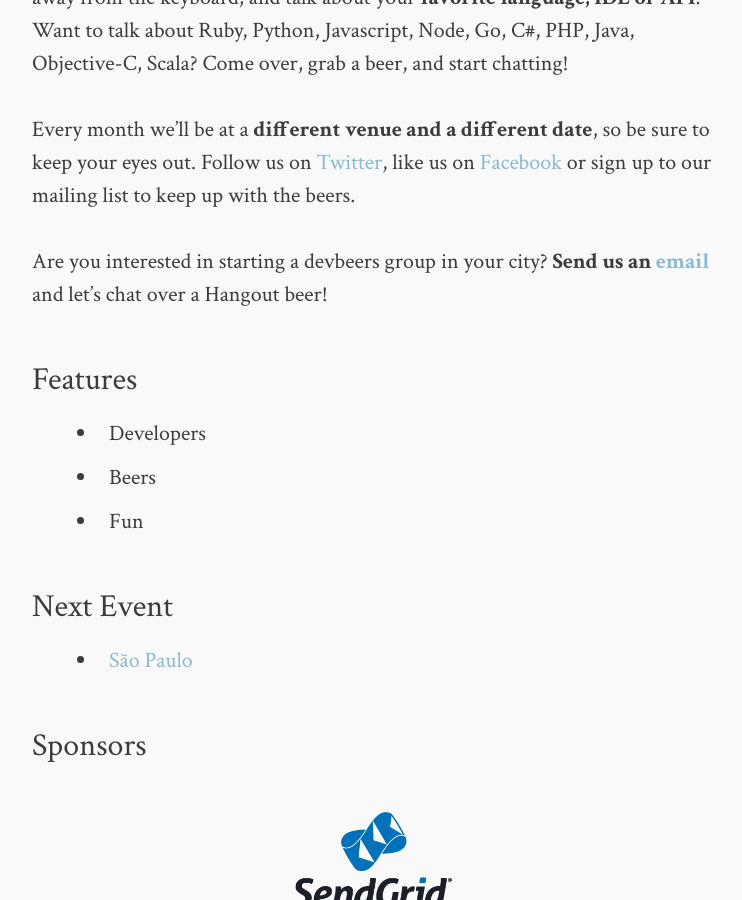
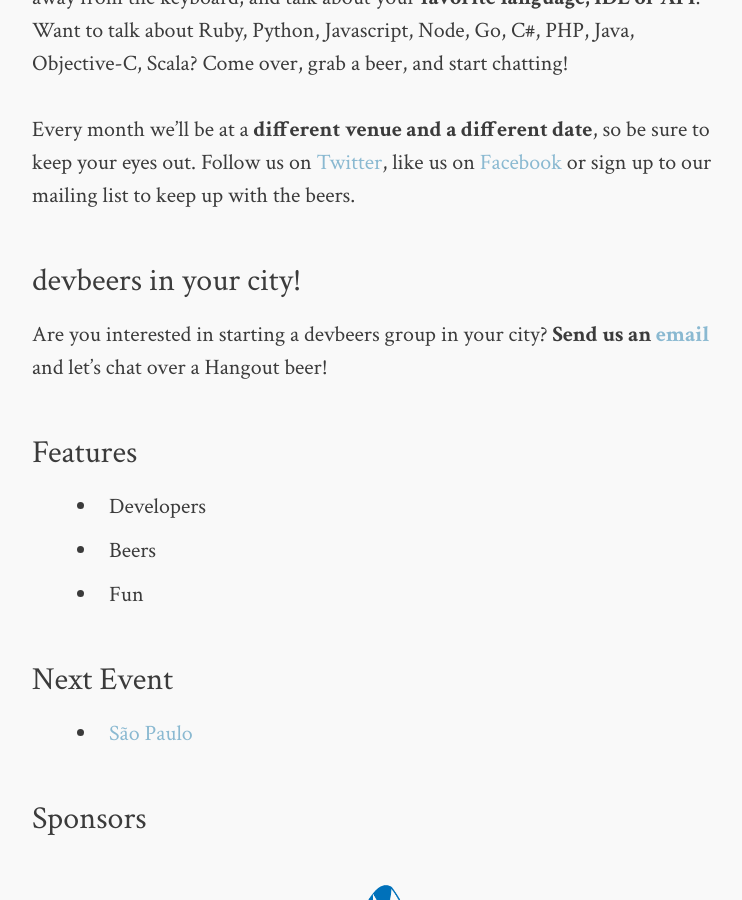
Before and after one commit to devbeers/devbeers.github.io, a Jekyll site: the page built from index.md, in a window 1280 px wide and 900 px high, scrolled down 950 px. Shown: the whole window, without its empty margins (268-1010 px from the left). Built offline with Jekyll 4.4.1, drawn with Linux system fonts in a browser that asks for light colours; comment, search, counter and statistics services are not loaded.

Commit message:
Update index.md

```diff
--- a/index.md
+++ b/index.md
@@ -13,6 +13,8 @@
 devbeers is an __awesome__ event for __developers__ to __drink beer__, get some time away from the keyboard, and talk about your __favorite language, IDE or API__. Want to talk about Ruby, Python, Javascript, Node, Go, C#, PHP, Java, Objective-C, Scala? Come over, grab a beer, and start chatting!
 
 Every month we'll be at a __different venue and a different date__, so be sure to keep your eyes out. Follow us on <a href="https://twitter.com/devbeers" target="_blank">Twitter</a>, like us on <a href="https://www.facebook.com/devbeers" target="_blank">Facebook</a> or sign up to our mailing list to keep up with the beers.
+
+### devbeers in your city!
 
 Are you interested in starting a devbeers group in your city? __Send us an [email](mailto:contact@devbeers.io)__ and let's chat over a Hangout beer!
 
```
